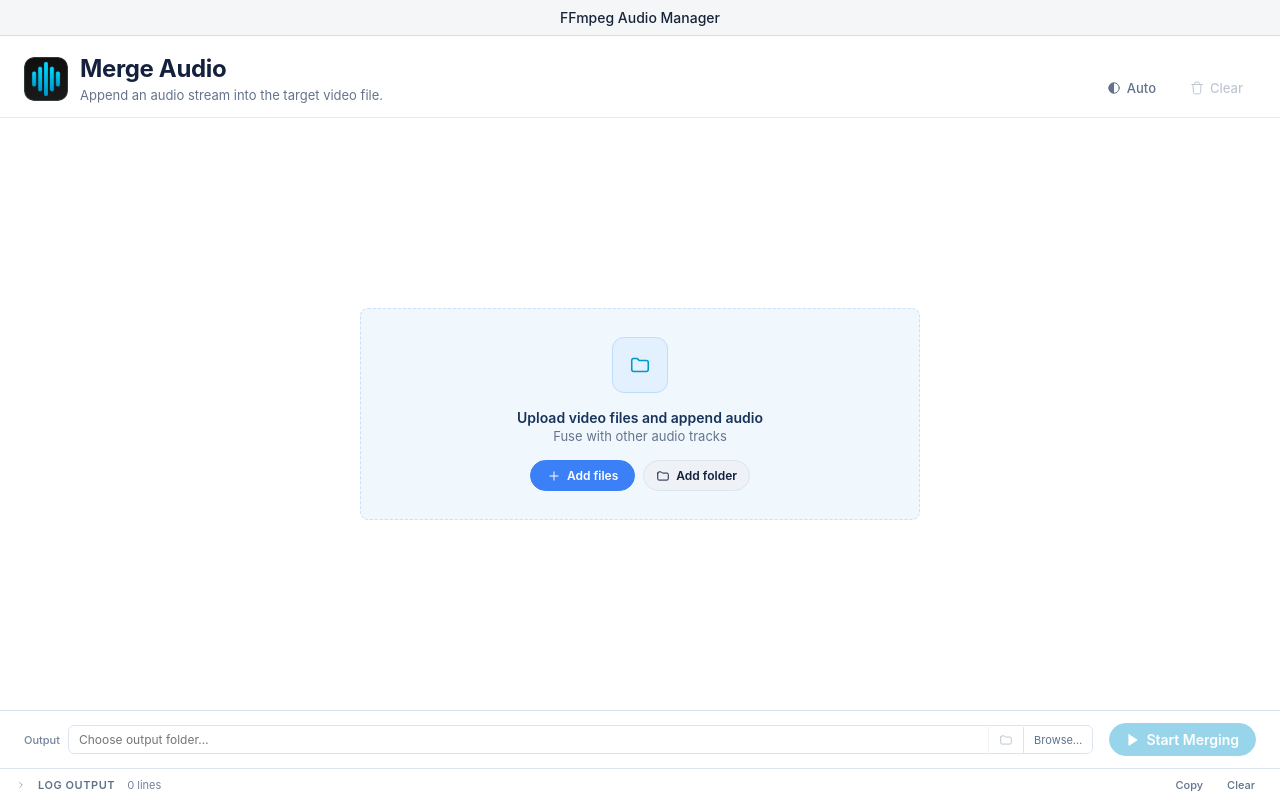
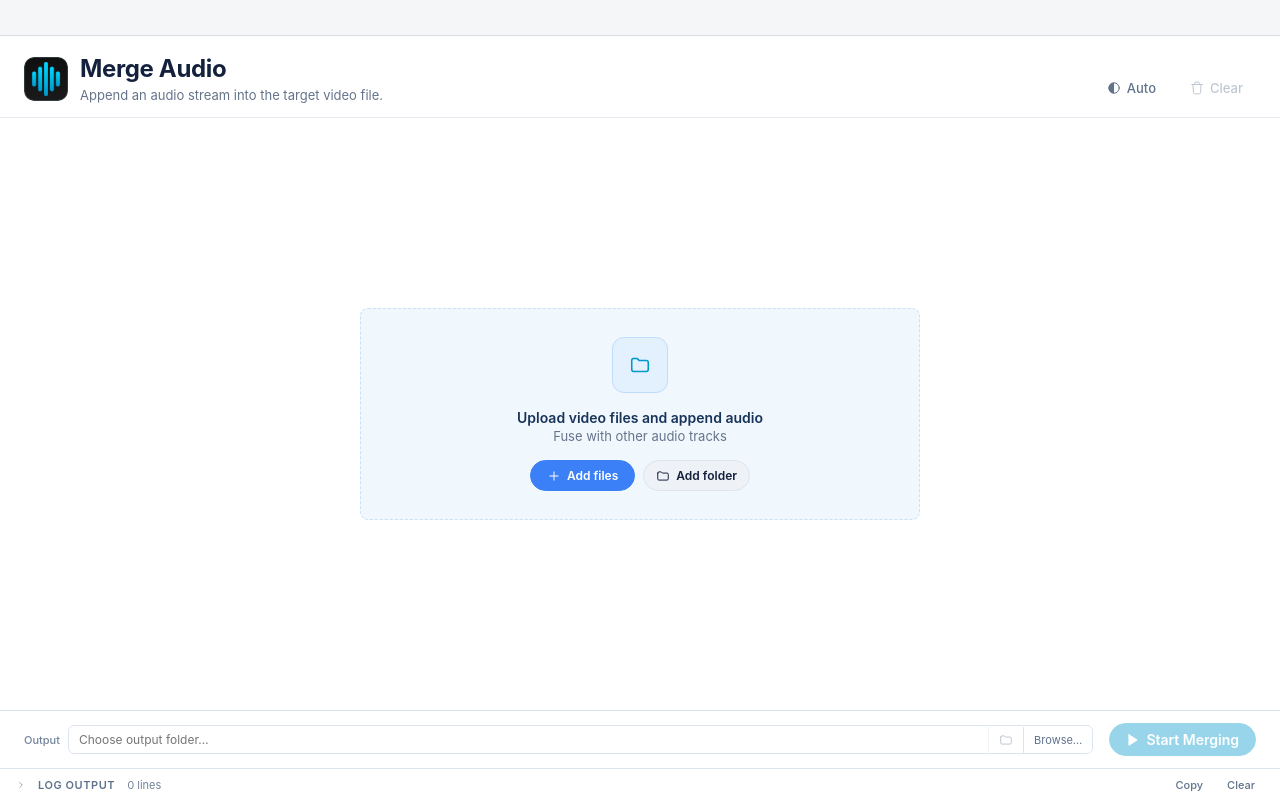
Before and after one commit to kukadiajayesh/MovieSoundMixer, a React (Vite) app in the folder audio-manager-electron/: page / in a window 1280 px wide. Built offline with nearby package versions, Linux system fonts and the light colour scheme.

Commit message:
Remove app title

```diff
--- a/audio-manager-electron/src/renderer/App.tsx
+++ b/audio-manager-electron/src/renderer/App.tsx
@@ -40,7 +40,7 @@ export default function App() {
       <div className="app">
         <div className="titlebar">
           <div className="tl-left-spacer" style={{ width: '200px' }}></div>
-          <div className="tl-title">FFmpeg Audio Manager{version ? ` — v${version}` : ''}</div>
+          <div className="tl-title"></div>
           <div className="tl-spacer" />
         </div>
 
```
